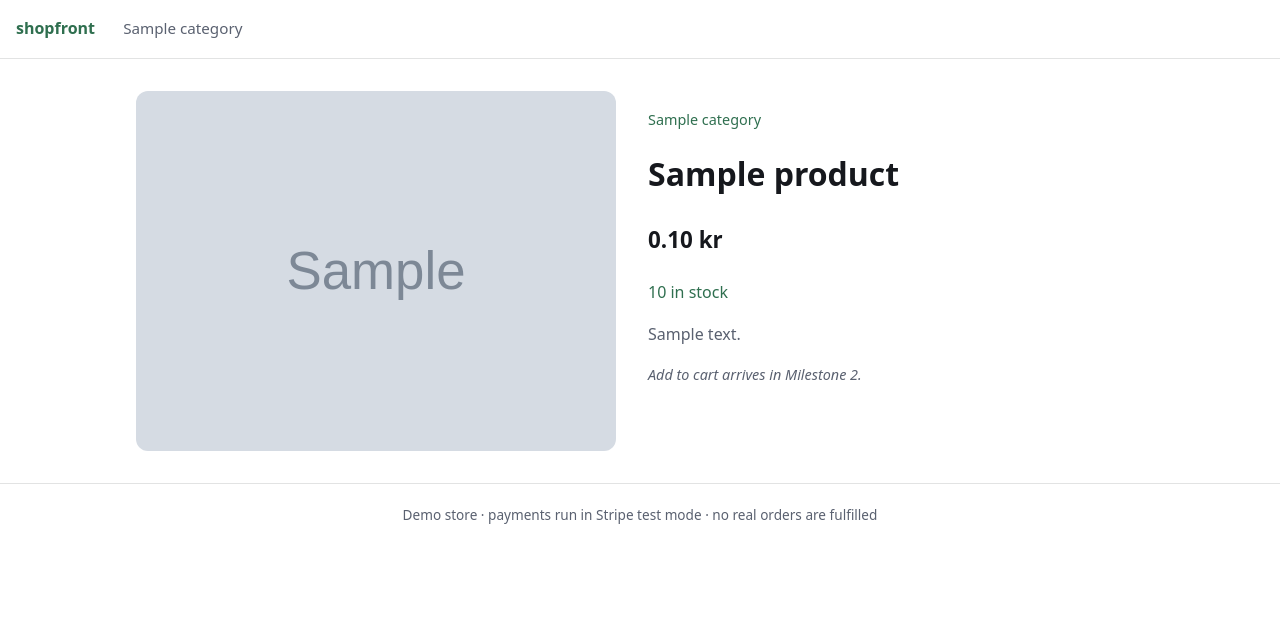
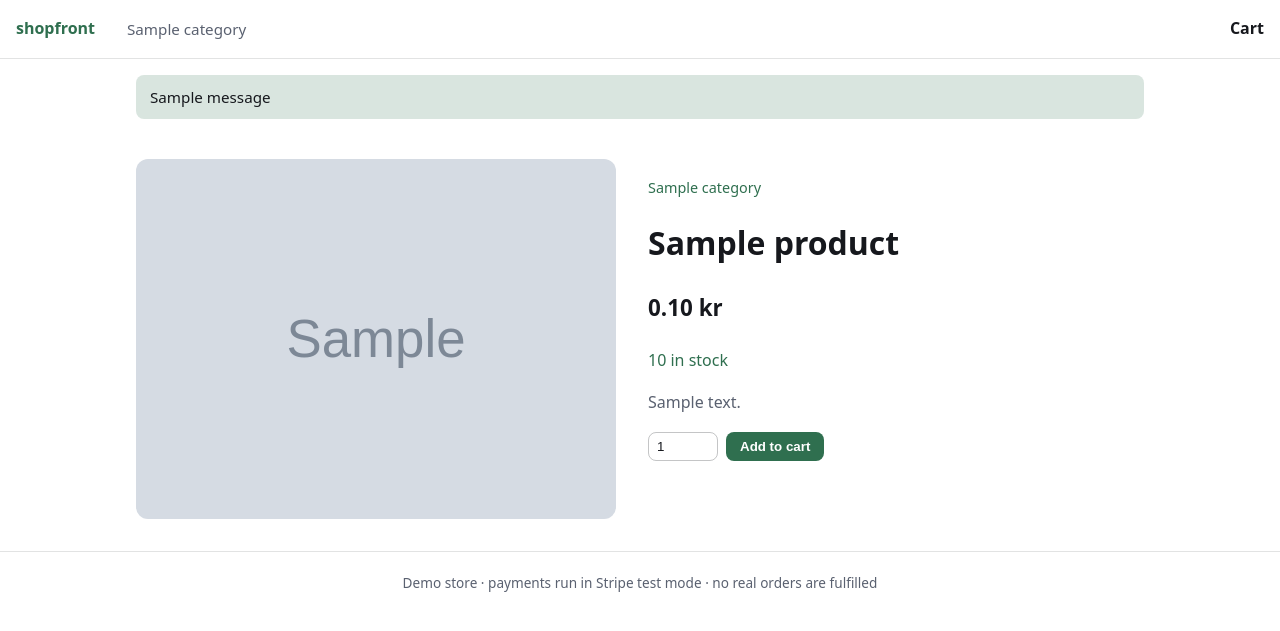
Before and after one commit to kwagyei/ecommerce-shopfront, a Django app: a page that uses templates/base.html in a window 1280 px wide. Shown: the top 631 px of the page. Run offline with Django 5.2, Linux system fonts and the light colour scheme; tables that the repository leaves empty hold one stand-in row (values such as "Sample post"); grey boxes marked "Sample" are stand-in pictures; one stand-in notice (Sample message) is shown.

Commit message:
Add the session cart: add, update, remove and server-side totals
The session holds product ids and quantities only. Prices are read from the
database on every render, so a tampered session cookie cannot forge a discount
and an admin price change reaches carts that already hold the product.

Quantities are clamped to available stock rather than rejected, so asking for
fifty of a product with three left leaves three in the cart instead of an error.
Before the cart is shown it reconciles against the catalog, dropping products
that were withdrawn, deleted or sold out, and reporting what changed, so nobody
reaches payment holding something that cannot be sold.

Browsing no longer creates a session. Constructing the cart used to call
session.setdefault, which marked the session dirty on every request and wrote a
session row for every visitor, crawlers included. The query-count test caught it.

Forms are plain POST rather than HTMX: the cart works without JavaScript and
pulls in no third-party script at runtime.

```diff
--- /dev/null
+++ b/core/cart.py
@@ -0,0 +1,134 @@
+"""The cart, stored in the session.
+
+Two rules drive the design:
+
+1. **Only product ids and quantities live in the session.** Prices are read from the
+   database every time the cart is rendered. A session cookie is client-visible data;
+   if the price lived there, a tampered cookie would be a discount. It also means a
+   price change in the admin is reflected immediately in everyone's cart.
+2. **Arithmetic stays in integer minor units.** Totals are summed as whole öre and
+   converted to a decimal once, for display.
+"""
+
+from dataclasses import dataclass
+from decimal import Decimal
+
+from core.models import Product
+
+SESSION_KEY = "cart"
+MAX_QUANTITY_PER_LINE = 99
+
+
+@dataclass(frozen=True)
+class CartLine:
+    product: Product
+    quantity: int
+
+    @property
+    def total_minor(self) -> int:
+        return self.product.price_minor * self.quantity
+
+    @property
+    def total(self) -> Decimal:
+        return (Decimal(self.total_minor) / 100).quantize(Decimal("0.01"))
+
+
+class Cart:
+    """A session-backed cart. Keys are string product ids, because sessions are JSON."""
+
+    def __init__(self, request):
+        self.session = request.session
+        # Read, never setdefault. Mutating the session here would mark it dirty on
+        # every request, so Django would create and write a session row for every
+        # visitor who merely looked at a page — including crawlers. Writes happen
+        # in _save(), only when the cart actually changes.
+        self._items: dict[str, int] = dict(self.session.get(SESSION_KEY) or {})
+
+    # -- mutation -----------------------------------------------------------
+
+    def add(self, product: Product, quantity: int = 1) -> int:
+        """Add to the existing quantity. Returns the quantity actually held."""
+        return self.set_quantity(product, self._items.get(str(product.pk), 0) + quantity)
+
+    def set_quantity(self, product: Product, quantity: int) -> int:
+        """Set an absolute quantity, clamped to what can actually be sold.
+
+        Clamping rather than rejecting keeps the cart usable: asking for 50 of a
+        product with 3 in stock leaves 3 in the cart, not an error page.
+        """
+        quantity = min(quantity, product.stock, MAX_QUANTITY_PER_LINE)
+        if quantity <= 0:
+            self.remove(product)
+            return 0
+        self._items[str(product.pk)] = quantity
+        self._save()
+        return quantity
+
+    def remove(self, product: Product) -> None:
+        if self._items.pop(str(product.pk), None) is not None:
+            self._save()
+
+    def clear(self) -> None:
+        self.session[SESSION_KEY] = self._items = {}
+        self._save()
+
+    def reconcile(self) -> list[str]:
+        """Bring the cart back in line with the catalog, reporting what changed.
+
+        A cart can sit in a session for weeks. In that time a product can be withdrawn,
+        deleted, or sold down below the quantity held. Called when the cart is shown and
+        again before checkout, so the customer never reaches payment holding something
+        that cannot be sold.
+        """
+        notes: list[str] = []
+        products = {str(p.pk): p for p in self._fetch_products()}
+
+        for product_id, quantity in list(self._items.items()):
+            product = products.get(product_id)
+            if product is None:
+                del self._items[product_id]
+                notes.append("An item is no longer available and was removed from your cart.")
+            elif product.stock == 0:
+                del self._items[product_id]
+                notes.append(f"{product.name} sold out and was removed from your cart.")
+            elif quantity > product.stock:
+                self._items[product_id] = product.stock
+                notes.append(f"Only {product.stock} of {product.name} left; your cart was updated.")
+
+        if notes:
+            self._save()
+        return notes
+
+    # -- reading ------------------------------------------------------------
+
+    def lines(self) -> list[CartLine]:
+        """One query for the whole cart, regardless of how many lines it holds."""
+        products = {str(p.pk): p for p in self._fetch_products()}
+        return [
+            CartLine(product=products[pid], quantity=qty)
+            for pid, qty in self._items.items()
+            if pid in products
+        ]
+
+    @property
+    def total_minor(self) -> int:
+        return sum(line.total_minor for line in self.lines())
+
+    @property
+    def total(self) -> Decimal:
+        return (Decimal(self.total_minor) / 100).quantize(Decimal("0.01"))
+
+    def __len__(self) -> int:
+        """Number of units in the cart, which is what the header badge shows."""
+        return sum(self._items.values())
+
+    def __bool__(self) -> bool:
+        return bool(self._items)
+
+    def _fetch_products(self):
+        ids = [pid for pid in self._items if pid.isdigit()]
+        return Product.objects.active().select_related("category").filter(pk__in=ids)
+
+    def _save(self) -> None:
+        self.session[SESSION_KEY] = self._items
+        self.session.modified = True
--- a/core/context_processors.py
+++ b/core/context_processors.py
@@ -1,10 +1,12 @@
+from core.cart import Cart
 from core.models import Category
 
 
 def navigation(request):
-    """Category nav appears in the site header, so every page needs it.
+    """Category nav and cart badge appear in the site header, so every page needs them.
 
     A context processor rather than a repeated line in each view: forgetting it is
-    how the nav silently vanished from the product detail page.
+    how the nav silently vanished from the product detail page. The cart count reads
+    the session only, so it costs no query.
     """
-    return {"categories": Category.objects.all()}
+    return {"categories": Category.objects.all(), "cart_count": len(Cart(request))}
--- a/core/urls.py
+++ b/core/urls.py
@@ -8,4 +8,8 @@ urlpatterns = [
     path("", views.product_list, name="product_list"),
     path("category/<slug:slug>/", views.category_detail, name="category"),
     path("product/<slug:slug>/", views.product_detail, name="product"),
+    path("cart/", views.cart_detail, name="cart"),
+    path("cart/add/<slug:slug>/", views.cart_add, name="cart_add"),
+    path("cart/update/<slug:slug>/", views.cart_update, name="cart_update"),
+    path("cart/remove/<slug:slug>/", views.cart_remove, name="cart_remove"),
 ]
--- a/core/views.py
+++ b/core/views.py
@@ -1,6 +1,9 @@
+from django.contrib import messages
 from django.http import JsonResponse
-from django.shortcuts import get_object_or_404, render
+from django.shortcuts import get_object_or_404, redirect, render
+from django.views.decorators.http import require_POST
 
+from core.cart import Cart
 from core.models import Category, Product
 
 
@@ -23,6 +26,60 @@ def product_detail(request, slug):
     return render(request, "catalog/product_detail.html", {"product": product})
 
 
+def cart_detail(request):
+    cart = Cart(request)
+    for note in cart.reconcile():
+        messages.warning(request, note)
+    return render(request, "cart/detail.html", {"cart": cart})
+
+
+@require_POST
+def cart_add(request, slug):
+    """POST only, so a crawler following links can never fill a cart."""
+    product = get_object_or_404(Product.objects.active(), slug=slug)
+    requested = _quantity_from(request, default=1)
+
+    if product.stock == 0:
+        messages.error(request, f"{product.name} is out of stock.")
+        return redirect(product.get_absolute_url())
+
+    held = Cart(request).add(product, requested)
+    if held < requested:
+        messages.warning(request, f"Only {held} of {product.name} could be added.")
+    else:
+        messages.success(request, f"{product.name} added to your cart.")
+    return redirect("catalog:cart")
+
+
+@require_POST
+def cart_update(request, slug):
+    product = get_object_or_404(Product.objects.active(), slug=slug)
+    cart = Cart(request)
+    requested = _quantity_from(request, default=0)
+    held = cart.set_quantity(product, requested)
+    if held == 0:
+        messages.info(request, f"{product.name} removed from your cart.")
+    elif held < requested:
+        messages.warning(request, f"Only {held} of {product.name} are available.")
+    return redirect("catalog:cart")
+
+
+@require_POST
+def cart_remove(request, slug):
+    product = get_object_or_404(Product, slug=slug)
+    Cart(request).remove(product)
+    messages.info(request, f"{product.name} removed from your cart.")
+    return redirect("catalog:cart")
+
+
 def healthz(request):
     """Liveness probe: cheap, no database access, used by the host to check the app is up."""
     return JsonResponse({"status": "ok"})
+
+
+def _quantity_from(request, default: int) -> int:
+    """Form input is untrusted: anything unparseable falls back to the default."""
+    try:
+        return int(request.POST.get("quantity", default))
+    except (TypeError, ValueError):
+        return default
--- a/static/site.css
+++ b/static/site.css
@@ -32,3 +32,22 @@ main { max-width: 1040px; }
 .soon { color: var(--muted); font-style: italic; font-size: 0.9rem; }
 .empty { color: var(--muted); }
 @media (max-width: 720px) { .detail { grid-template-columns: 1fr; } nav { display: flex; margin: 10px 0 0; } header { display: block; } }
+
+.cart-link { margin-left: auto; color: var(--fg); text-decoration: none; font-weight: 600; }
+.cart-link .count { background: var(--accent); color: var(--bg); border-radius: 999px; padding: 1px 8px; font-size: 0.8rem; }
+header { display: flex; align-items: center; gap: 8px; }
+.messages { list-style: none; max-width: 1040px; margin: 16px auto 0; padding: 0 16px; }
+.messages li { padding: 10px 14px; border-radius: 8px; margin-bottom: 8px; font-size: 0.95rem; }
+.messages .success { background: color-mix(in srgb, var(--accent) 18%, transparent); }
+.messages .warning, .messages .error { background: color-mix(in srgb, #d97706 22%, transparent); }
+.messages .info { background: color-mix(in srgb, var(--fg) 10%, transparent); }
+table.cart { width: 100%; border-collapse: collapse; }
+table.cart th { text-align: left; color: var(--muted); font-weight: 500; font-size: 0.9rem; }
+table.cart th, table.cart td { padding: 12px 8px; border-bottom: 1px solid color-mix(in srgb, var(--fg) 10%, transparent); }
+table.cart a { color: var(--fg); }
+table.cart form { display: inline-flex; gap: 6px; }
+table.cart tfoot td { font-weight: 600; border-bottom: none; }
+input[type="number"] { width: 70px; padding: 6px 8px; border-radius: 8px; border: 1px solid color-mix(in srgb, var(--fg) 25%, transparent); background: transparent; color: var(--fg); }
+button { padding: 7px 14px; border-radius: 8px; border: 0; background: var(--accent); color: var(--bg); font-weight: 600; cursor: pointer; }
+button.link { background: none; color: var(--muted); padding: 7px 4px; text-decoration: underline; font-weight: 400; }
+form.add { display: flex; gap: 8px; margin: 16px 0; }
--- a/templates/base.html
+++ b/templates/base.html
@@ -15,7 +15,13 @@
         <a href="{{ category.get_absolute_url }}"{% if current == category %} class="on"{% endif %}>{{ category.name }}</a>
       {% endfor %}
     </nav>
+    <a class="cart-link" href="{% url 'catalog:cart' %}">Cart{% if cart_count %} <span class="count">{{ cart_count }}</span>{% endif %}</a>
   </header>
+  {% if messages %}
+    <ul class="messages">
+      {% for message in messages %}<li class="{{ message.tags }}">{{ message }}</li>{% endfor %}
+    </ul>
+  {% endif %}
   <main>{% block content %}{% endblock %}</main>
   <footer>Demo store · payments run in Stripe test mode · no real orders are fulfilled</footer>
 </body>
--- a/templates/catalog/product_detail.html
+++ b/templates/catalog/product_detail.html
@@ -14,7 +14,13 @@
         <p class="badge">Out of stock</p>
       {% endif %}
       <p>{{ product.description }}</p>
-      <p class="soon">Add to cart arrives in Milestone 2.</p>
+      {% if product.is_in_stock %}
+        <form method="post" action="{% url 'catalog:cart_add' product.slug %}" class="add">
+          {% csrf_token %}
+          <input type="number" name="quantity" value="1" min="1" max="{{ product.stock }}" aria-label="Quantity">
+          <button type="submit">Add to cart</button>
+        </form>
+      {% endif %}
     </div>
   </article>
 {% endblock %}
```
Also changed, not shown: core/tests/test_cart.py (added, +136 -0 lines), core/tests/test_cart_views.py (added, +135 -0 lines), templates/cart/detail.html (added, +39 -0 lines), README.md.
